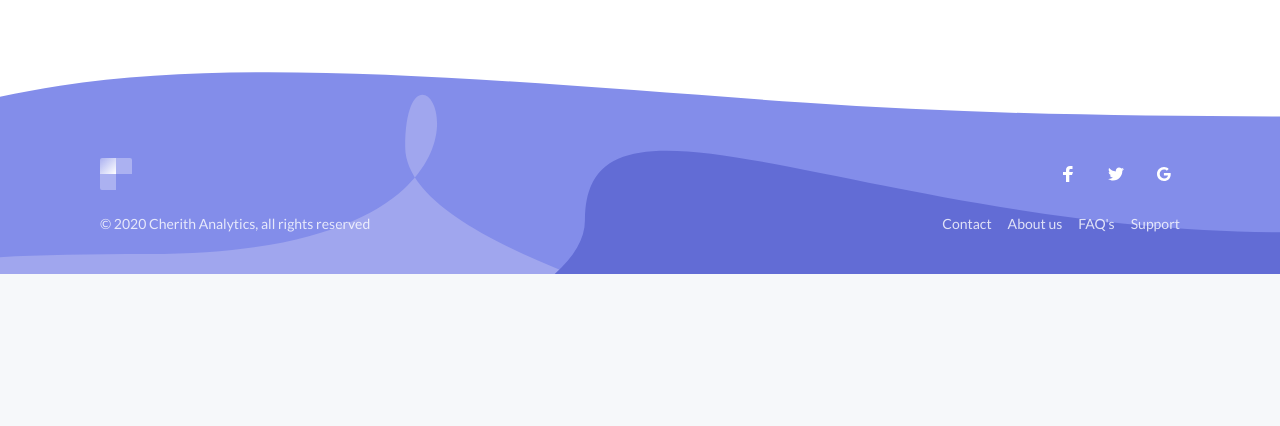
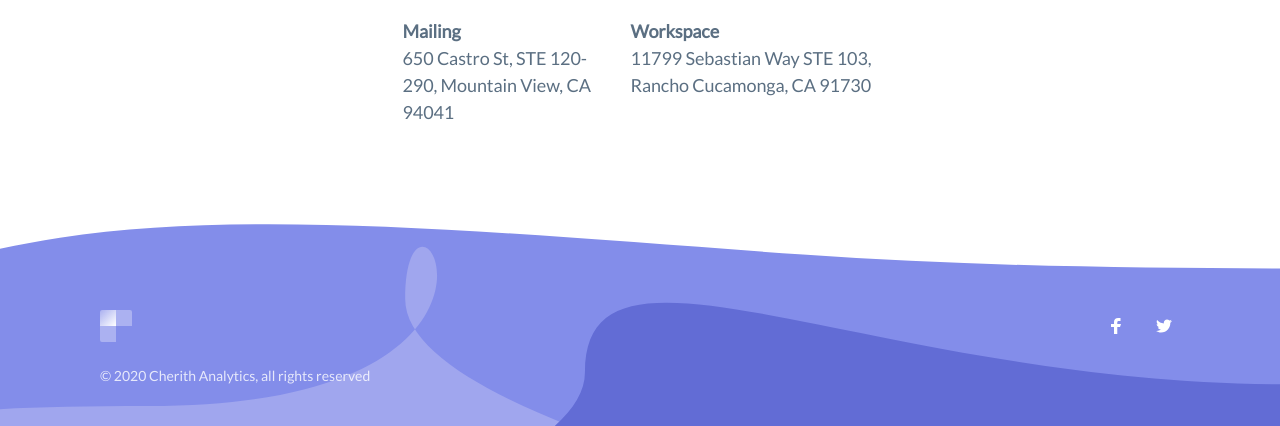
Before and after one commit to cherithanalytics/cherith-website, a website: page index.html in a window 1280 px wide. Shown: the part 3118-3544 px from the top of the page. Before the commit the page ends 3392 px from the top, so only its background shows below. Drawn offline with nearby package versions, Linux system fonts and the light colour scheme.

Commit message:
added addresses
also removed links that do nothing, and one social link thats not used

```diff
--- a/index.html
+++ b/index.html
@@ -264,6 +264,14 @@
                                 <a class="button button-primary button-block button-shadow" href="mailto:weijing.zhu@cherithanalytics.com">Get to know us</a>
                             </div> -->
                         </div>
+                        <div class="footer-form newsletter-form" style="padding-top:20px">
+                            <p class="text-sm" style="padding-right:10px">
+                                <b>Mailing</b> <br>650 Castro St, STE 120-290, Mountain View, CA 94041
+                            </p>
+                            <p class="text-sm">
+                                <b>Workspace</b> <br>11799 Sebastian Way STE 103, Rancho Cucamonga, CA 91730
+                            </p>
+                        </div>
                     </div>
                 </div>
             </section>
@@ -295,7 +303,7 @@
                         </a>
                     </div>
                     <ul class="footer-links list-reset">
-                        <li>
+                        <!-- <li>
                             <a href="#">Contact</a>
                         </li>
                         <li>
@@ -306,7 +314,7 @@
                         </li>
                         <li>
                             <a href="#">Support</a>
-                        </li>
+                        </li> -->
                     </ul>
                     <ul class="footer-social-links list-reset">
                         <li>
@@ -325,14 +333,14 @@
                                 </svg>
                             </a>
                         </li>
-                        <li>
+                        <!-- <li>
                             <a target="_blank" rel="noopener noreferrer" href="https://t.me/cherithanalytics">
                                 <span class="screen-reader-text">Telegram</span>
                                 <svg width="16" height="16" xmlns="http://www.w3.org/2000/svg">
                                     <path d="M7.9 7v2.4H12c-.2 1-1.2 3-4 3-2.4 0-4.3-2-4.3-4.4 0-2.4 2-4.4 4.3-4.4 1.4 0 2.3.6 2.8 1.1l1.9-1.8C11.5 1.7 9.9 1 8 1 4.1 1 1 4.1 1 8s3.1 7 7 7c4 0 6.7-2.8 6.7-6.8 0-.5 0-.8-.1-1.2H7.9z" fill="#FFFFFF"/>
                                 </svg>
                             </a>
-                        </li>
+                        </li> -->
                     </ul>
                     <div class="footer-copyright">&copy; 2020 Cherith Analytics, all rights reserved</div>
                 </div>
```
